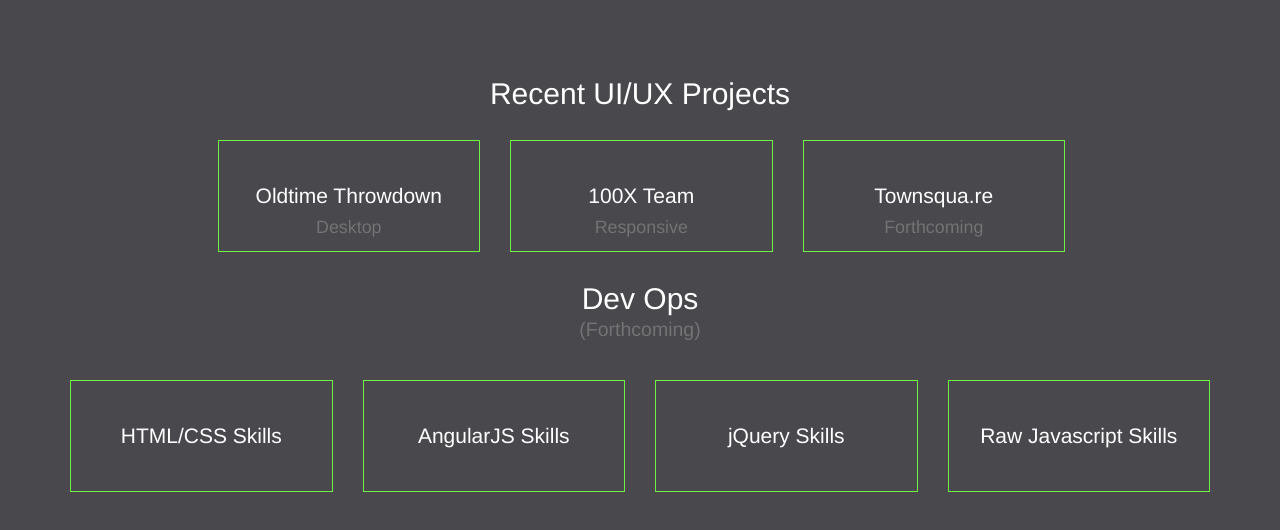
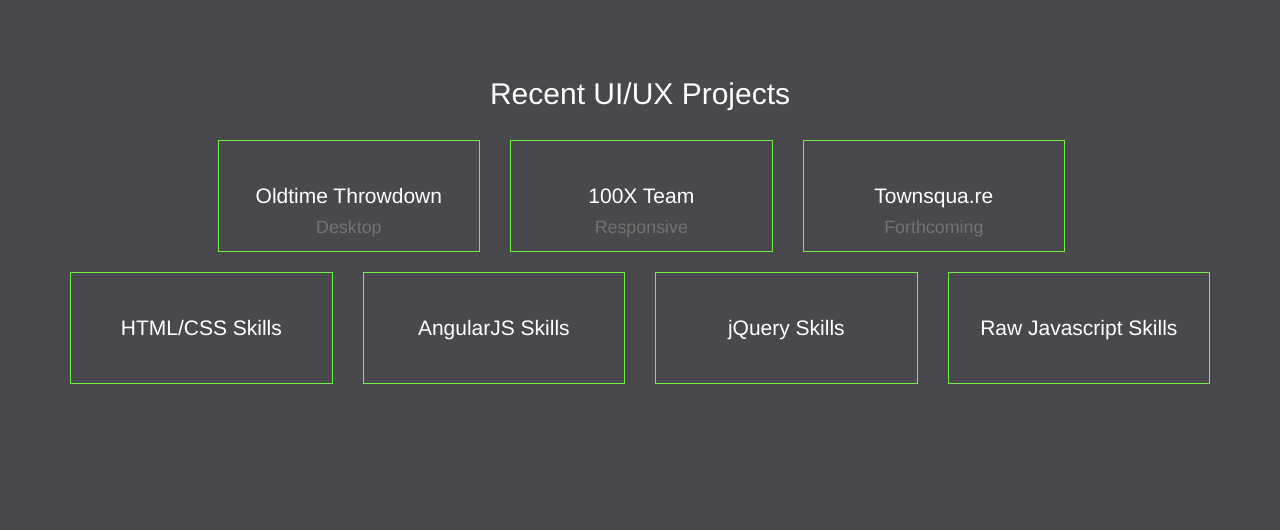
Before and after one commit to bigdrumr/bigdrumr.github.io, a plain HTML site: page index.html in a window 1280 px wide. Shown: the part 182-712 px from the top of the page. Drawn offline with nearby package versions, Linux system fonts and the light colour scheme.

Commit message:
hide dev-ops button

```diff
--- a/index.html
+++ b/index.html
@@ -80,9 +80,9 @@
 				</a>
 			</div>
 
-			<div class="col-xs-12">
-				<h2 class="grid-title two clearfix">Dev Ops <small class="help-block">(Forthcoming)</small></h2>
-			</div>
+			<!-- <div class="col-xs-12">
+				<h2 class="grid-title two clearfix"> <small class="help-block">(Forthcoming)</small></h2>
+			</div> -->
 			<div class="col-xs-12 col-sm-6 col-md-3">
 				<a class="lead" href=""> <!-- /HTML-CSS -->
 					<div class="main-item">
```
